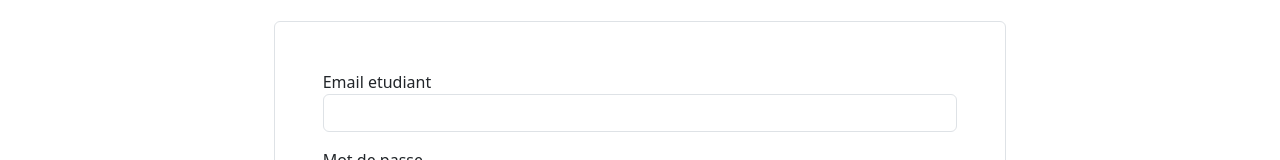
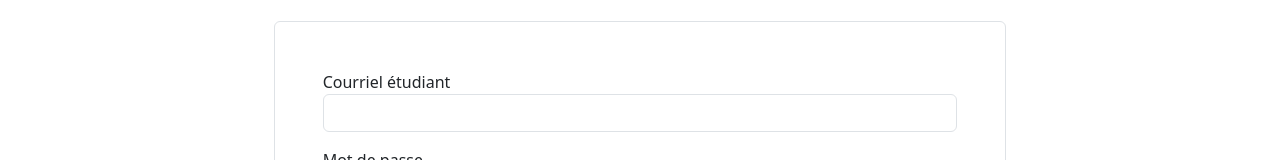
Before and after one commit to SaadK123/PROJET_APP_TRANSACTIONNELLE, a Next.js app in the folder WebApp/my-next-app/: page /SignIn in a window 1280 px wide. Shown: the part 161-321 px from the top of the page. Built offline with nearby package versions, Linux system fonts and the light colour scheme.

Commit message:
modified french englicism in the inscription/ sign up

```diff
--- a/WebApp/my-next-app/app/SignIn/page.tsx
+++ b/WebApp/my-next-app/app/SignIn/page.tsx
@@ -38,7 +38,7 @@ const BOUTON_CONNEXION = "Connection";
 const BOUTON_INSCRIPTION = "Inscription";
 
 /* formulaire */
-const LABEL_EMAIL = "Email etudiant";
+const LABEL_EMAIL = "Courriel étudiant";
 const LABEL_MOT_DE_PASSE = "Mot de passe";
 const TEXTE_REGLES_MOT_DE_PASSE =
   "Le mot de passe doit contenir au moins 8 caracteres, une majuscule, un chiffre et un caractere special.";
--- a/WebApp/my-next-app/app/VerificationEmail.ts
+++ b/WebApp/my-next-app/app/VerificationEmail.ts
@@ -2,20 +2,20 @@ export function verifierEmail(email: string): string {
   const emailNettoye = email.trim();
 
   if (emailNettoye === "") {
-    return "l email est obligatoire";
+    return "Le courriel est obligatoire";
   }
 
   const morceaux = emailNettoye.split("@");
 
   if (morceaux.length !== 2) {
-    return "email invalide";
+    return "Courriel invalide";
   }
 
   const partieAvant = morceaux[0].trim();
   const partieApres = morceaux[1].trim();
 
   if (partieAvant === "" || partieApres === "") {
-    return "email invalide";
+    return "Courriel invalide";
   }
 
   return "";
```
